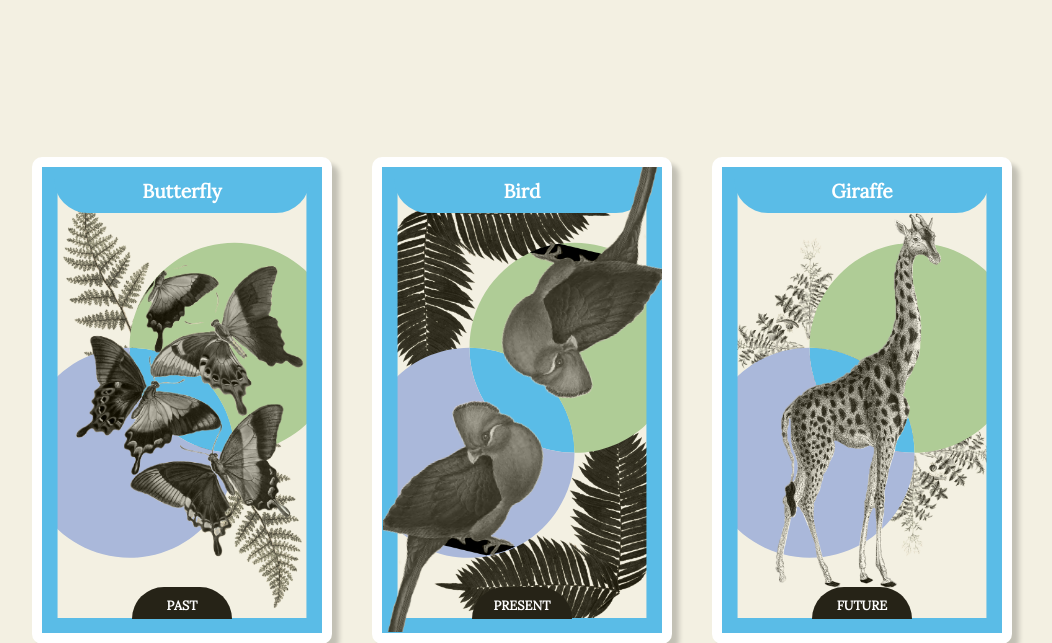
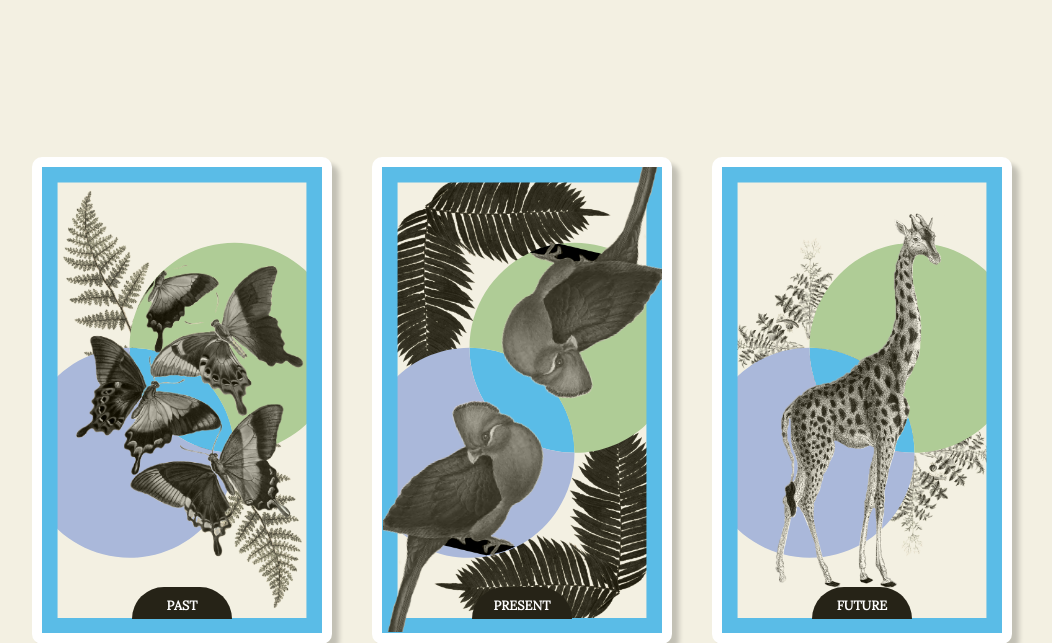
Before and after one commit to Jordan-Loeser/Tarot-Card-Generator, a PHP site: page / in a window 1280 px wide. Shown: the top 643 px of the page, without its empty margins (118-1170 px from the left). Run offline with PHP 8.4, Linux system fonts and the light colour scheme.

Commit message:
removed names

```diff
--- a/css/scss/partials/_tarot.scss
+++ b/css/scss/partials/_tarot.scss
@@ -79,6 +79,7 @@ html, body {
         }
 
         .name {
+            display: none;
             position: absolute;
             font-size: 1.2em;
             // text-transform: uppercase;
--- a/css/style.css
+++ b/css/style.css
@@ -92,6 +92,7 @@ html, body {
         background-clip: padding-box;
         background-color: #262317; }
     #spread .card .name {
+      display: none;
       position: absolute;
       font-size: 1.2em;
       color: #FFF; }
```
